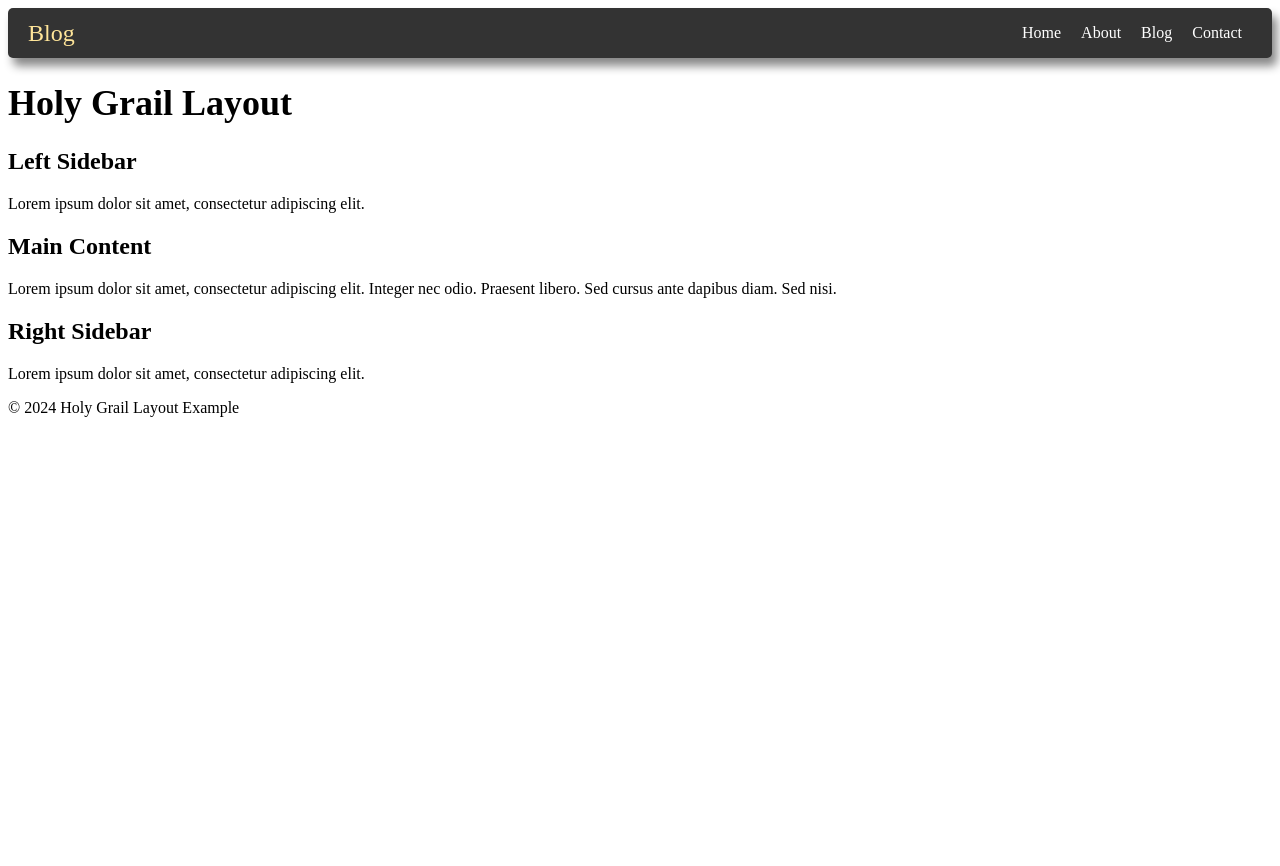
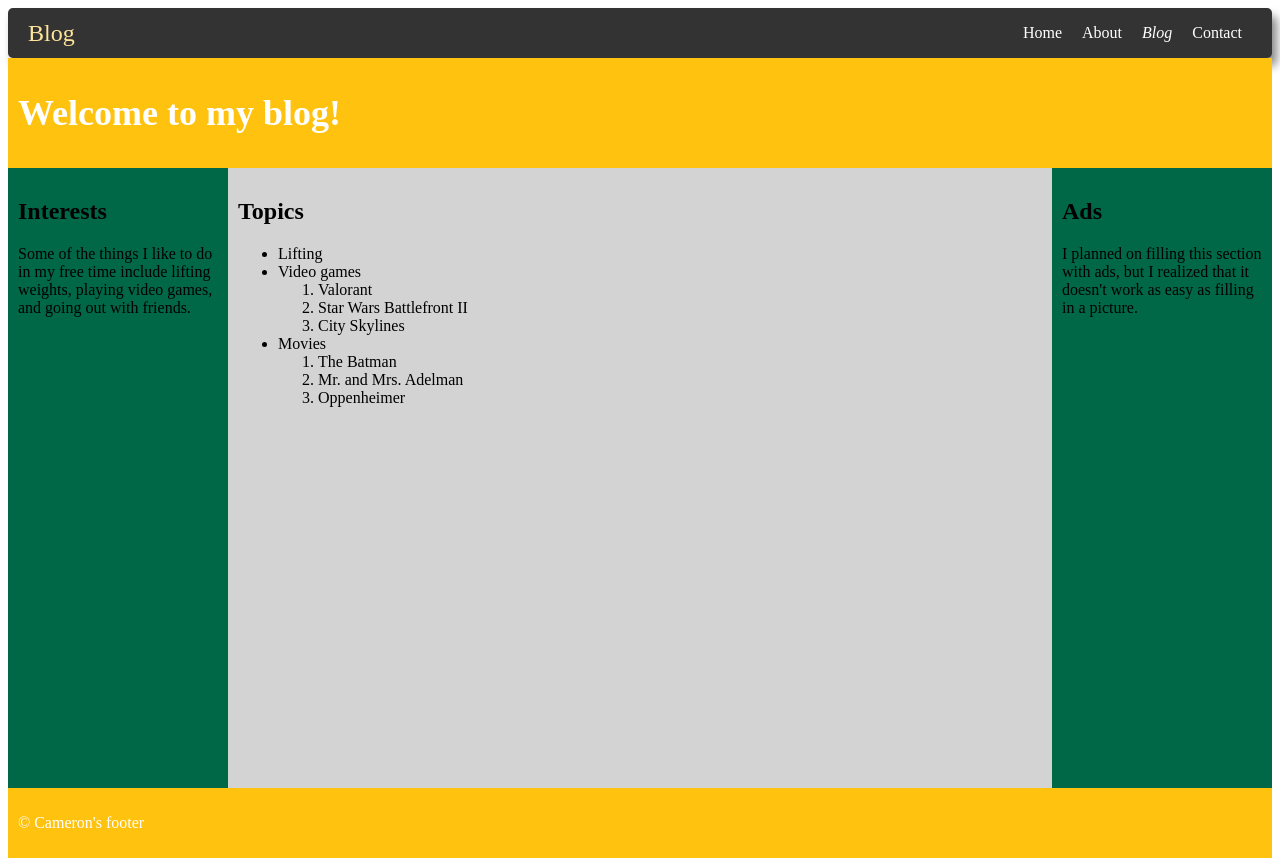
Before and after one commit to cpolikowski/cpolikowski.github.io, a plain HTML site: page blog.html in a window 1280 px wide. Before the commit the page ends 800 px from the top, so only its background shows below. Drawn offline with Linux system fonts and the light colour scheme.

Commit message:
Finished up everything.

```diff
--- a/blog.html
+++ b/blog.html
@@ -23,28 +23,42 @@
 
     <div class="holyGrail-container">
         <header class="holyGrail-header">
-            <h1>Holy Grail Layout</h1>
+            <h1>Welcome to my blog!</h1>
         </header>
 
         <div class="holyGrail-main">
             <div class="holyGrail-sidebar">
-                <h2>Left Sidebar</h2>
-                <p>Lorem ipsum dolor sit amet, consectetur adipiscing elit.</p>
+                <h2>Interests</h2>
+                <p>Some of the things I like to do in my free time include lifting weights, playing video games, and going out with friends.</p>
             </div>
 
             <div class="holyGrail-content">
-                <h2>Main Content</h2>
-                <p>Lorem ipsum dolor sit amet, consectetur adipiscing elit. Integer nec odio. Praesent libero. Sed cursus ante dapibus diam. Sed nisi.</p>
+                <h2>Topics</h2>
+                <ul>
+                    <li>Lifting</li>
+                    <li>Video games</li>
+                    <ol>
+                        <li>Valorant</li>
+                        <li>Star Wars Battlefront II</li>
+                        <li>City Skylines</li>
+                    </ol>
+                    <li>Movies</li>
+                    <ol>
+                        <li>The Batman</li>
+                        <li>Mr. and Mrs. Adelman</li>
+                        <li>Oppenheimer</li>
+                    </ol>
+                </ul>
             </div>
 
             <div class="holyGrail-sidebar">
-                <h2>Right Sidebar</h2>
-                <p>Lorem ipsum dolor sit amet, consectetur adipiscing elit.</p>
+                <h2>Ads</h2>
+                <p>I planned on filling this section with ads, but I realized that it doesn't work as easy as filling in a picture.</p>
             </div>
         </div>
 
         <footer class="holyGrail-footer">
-            <p>&copy; 2024 Holy Grail Layout Example</p>
+            <p>&copy; Cameron's footer</p>
         </footer>
     </div>
 </body>
--- a/style.css
+++ b/style.css
@@ -15,6 +15,10 @@ nav{
     animation: glowing 3s infinite;
 }
 
+.active{
+    font-style: italic;
+}
+
 @keyframes glowing{
     0%{color: white}
     50%{color: #FFC20F}
@@ -25,18 +29,18 @@ nav{
     color: #FFC20F;
 
 }
-ul{
+.navUl{
     display: flex;
     justify-content: space-between;
     list-style-type: none;
 }
-li{
+.navUl li{
     padding-left: 10px;
     padding-right: 10px;
     transition: background-color .8s;
 }
 
-li:hover{
+.navUl li:hover{
     background-color:#006747;
     color: #FFC20F;
     border-radius: 5px;
@@ -47,7 +51,7 @@ a{
     text-decoration: none;
 }
 
-@media (max-width: 600px){
+@media (max-width: 400px){
     nav{
         display: flex;
         flex-direction: column;
@@ -114,3 +118,48 @@ img{
     padding-left: 2px;
     padding-right: 2px;
 }
+
+.holyGrail-container {
+    display: flex;
+    flex-direction: column;
+    min-height: 100vh;
+}
+
+.holyGrail-header, .holyGrail-footer {
+    background-color: #FFC20F;
+    color: #fff;
+    padding: 10px;
+}
+
+.holyGrail-main {
+    flex: 1;
+    display: flex;
+    background-color: lightgray;
+
+}
+
+.holyGrail-sidebar {
+    width: 200px;
+    background-color: #006747;
+    padding: 10px;
+}
+
+.holyGrail-content {
+    flex: 1;
+    padding: 10px;
+}
+
+.holyGrail-footer {
+    margin-top: auto;
+}
+
+@media (max-width: 768px) {
+    .holyGrail-main {
+        flex-direction: column;
+    }
+
+    .holyGrail-sidebar {
+        width: 100%;
+        padding: 0;
+    }
+}
```
Also changed, not shown: contact.html (+31 -0 lines).
